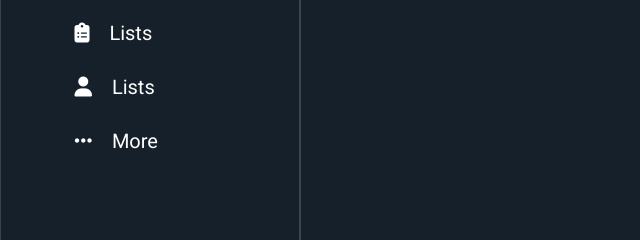
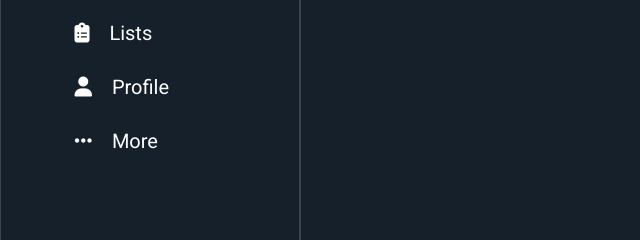
Before and after one commit to AzamovMuhammad/MiniTwitter, a plain HTML site: page frontend/pages/profile.html in a window 1280 px wide. Shown: the part 358-598 px from the top of the page, 0-640 px from the left. Drawn offline with nearby package versions, Linux system fonts and the light colour scheme.

Commit message:
some changes

```diff
--- a/frontend/pages/profile.html
+++ b/frontend/pages/profile.html
@@ -27,7 +27,7 @@
           <a href="#"><i class="fa-solid fa-envelope"></i> Message</a>
           <a href="#"><i class="fa-solid fa-bookmark"></i> Bookmarks</a>
           <a href="#"><i class="fa-solid fa-clipboard-list"></i> Lists</a>
-          <a href="#"><i class="fa-solid fa-user"></i> Lists</a>
+          <a href="#"><i class="fa-solid fa-user"></i> Profile</a>
           <a href="#"><i class="fa-solid fa-ellipsis"></i> More</a>
         </div>
         <div class="profile">
```
